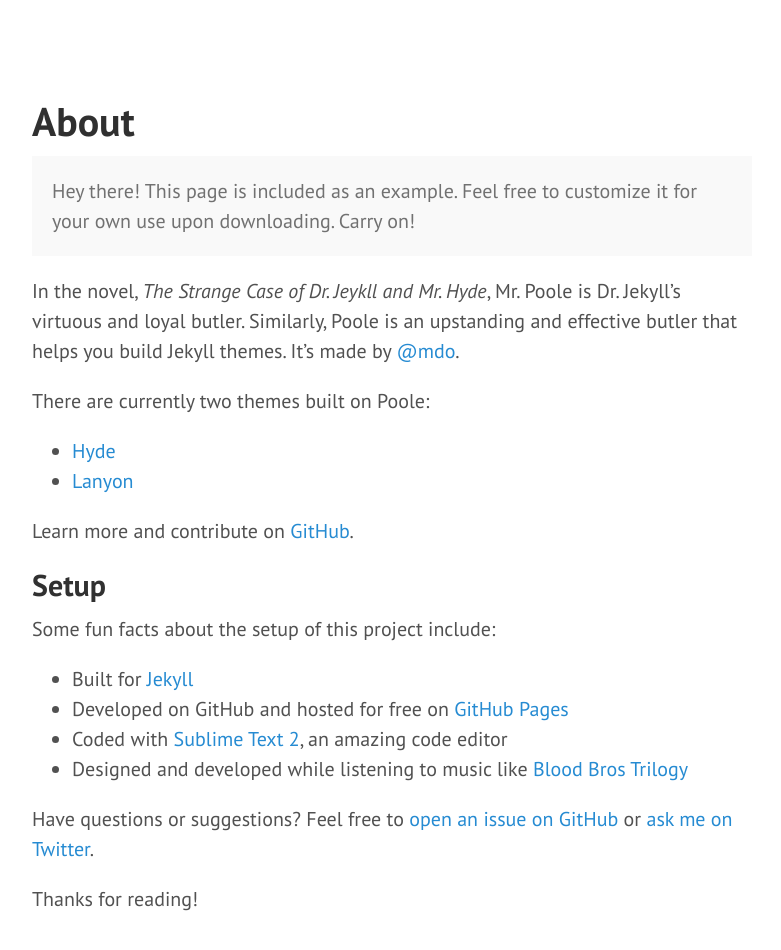
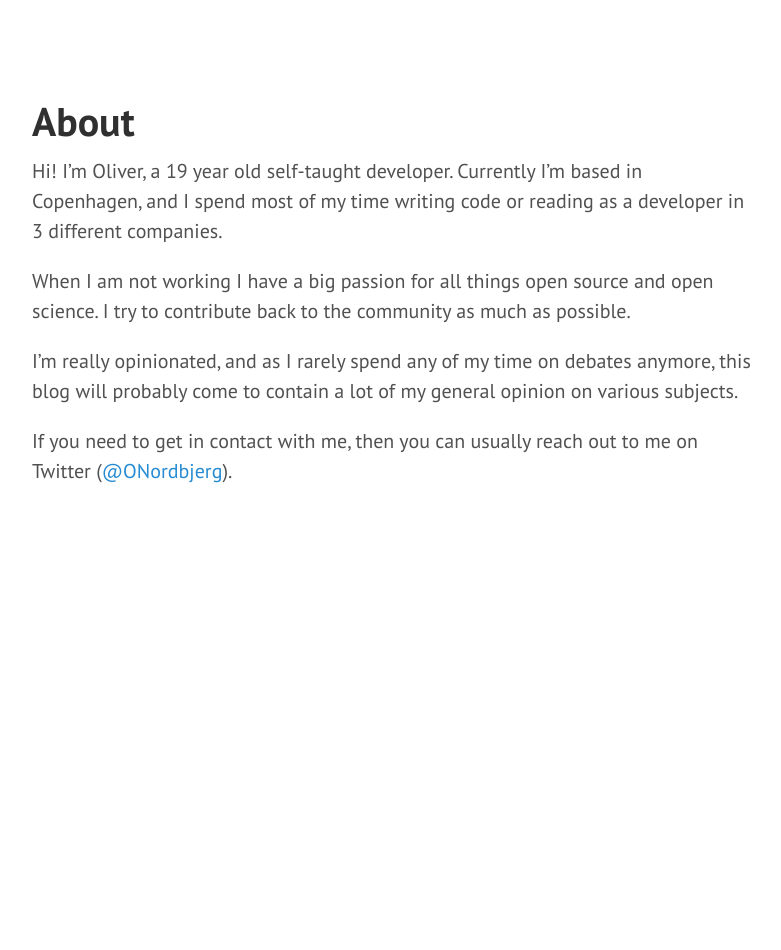
Before and after one commit to onbjerg/blog, a Jekyll site: the page built from about.md, in a window 1280 px wide, cut to the strip 104-1178 px from the top of the page. Shown: the top 950 px of the strip, without its empty margins (68-849 px from the left). Built offline with Jekyll 4.4.1, drawn with Linux system fonts in a browser that asks for light colours; Markdown is read by kramdown in place of the engine named in the settings; after the commit the page ends 900 px from its top, so only the background shows below that.

Commit message:
Write something about me

```diff
--- a/about.md
+++ b/about.md
@@ -3,28 +3,10 @@
 title: About
 ---
 
-<p class="message">
-  Hey there! This page is included as an example. Feel free to customize it for your own use upon downloading. Carry on!
-</p>
+Hi! I'm Oliver, a 19 year old self-taught developer. Currently I'm based in Copenhagen, and I spend most of my time writing code or reading as a developer in 3 different companies.
 
-In the novel, *The Strange Case of Dr. Jeykll and Mr. Hyde*, Mr. Poole is Dr. Jekyll's virtuous and loyal butler. Similarly, Poole is an upstanding and effective butler that helps you build Jekyll themes. It's made by [@mdo](https://twitter.com/mdo).
+When I am not working I have a big passion for all things open source and open science. I try to contribute back to the community as much as possible.
 
-There are currently two themes built on Poole:
+I'm really opinionated, and as I rarely spend any of my time on debates anymore, this blog will probably come to contain a lot of my general opinion on various subjects.
 
-* [Hyde](http://hyde.getpoole.com)
-* [Lanyon](http://lanyon.getpoole.com)
-
-Learn more and contribute on [GitHub](https://github.com/poole).
-
-## Setup
-
-Some fun facts about the setup of this project include:
-
-* Built for [Jekyll](http://jekyllrb.com)
-* Developed on GitHub and hosted for free on [GitHub Pages](https://pages.github.com)
-* Coded with [Sublime Text 2](http://sublimetext.com), an amazing code editor
-* Designed and developed while listening to music like [Blood Bros Trilogy](https://soundcloud.com/maddecent/sets/blood-bros-series)
-
-Have questions or suggestions? Feel free to [open an issue on GitHub](https://github.com/poole/issues/new) or [ask me on Twitter](https://twitter.com/mdo).
-
-Thanks for reading!
+If you need to get in contact with me, then you can usually reach out to me on Twitter ([@ONordbjerg](https://twitter.com/ONordbjerg)).
```
